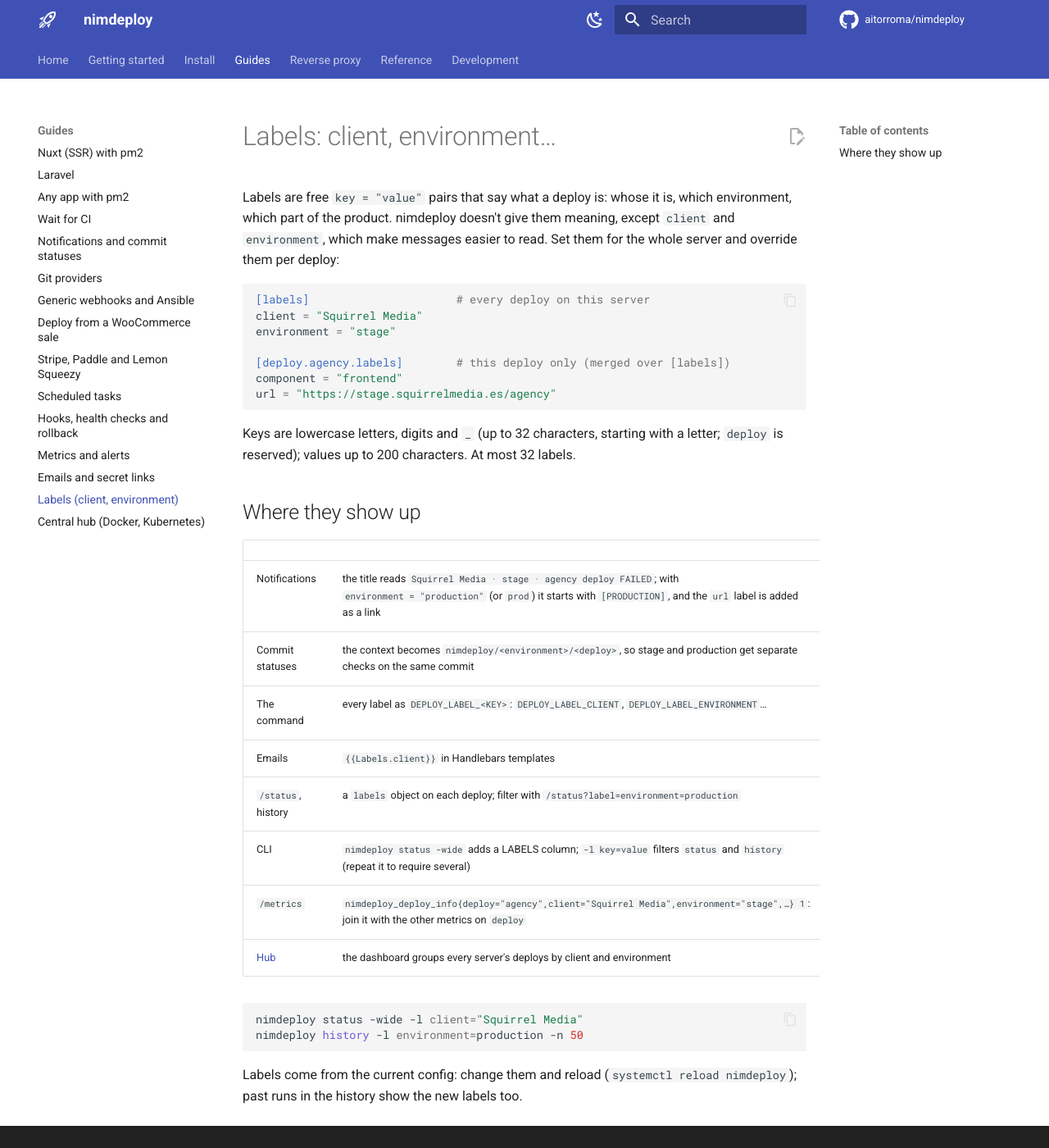
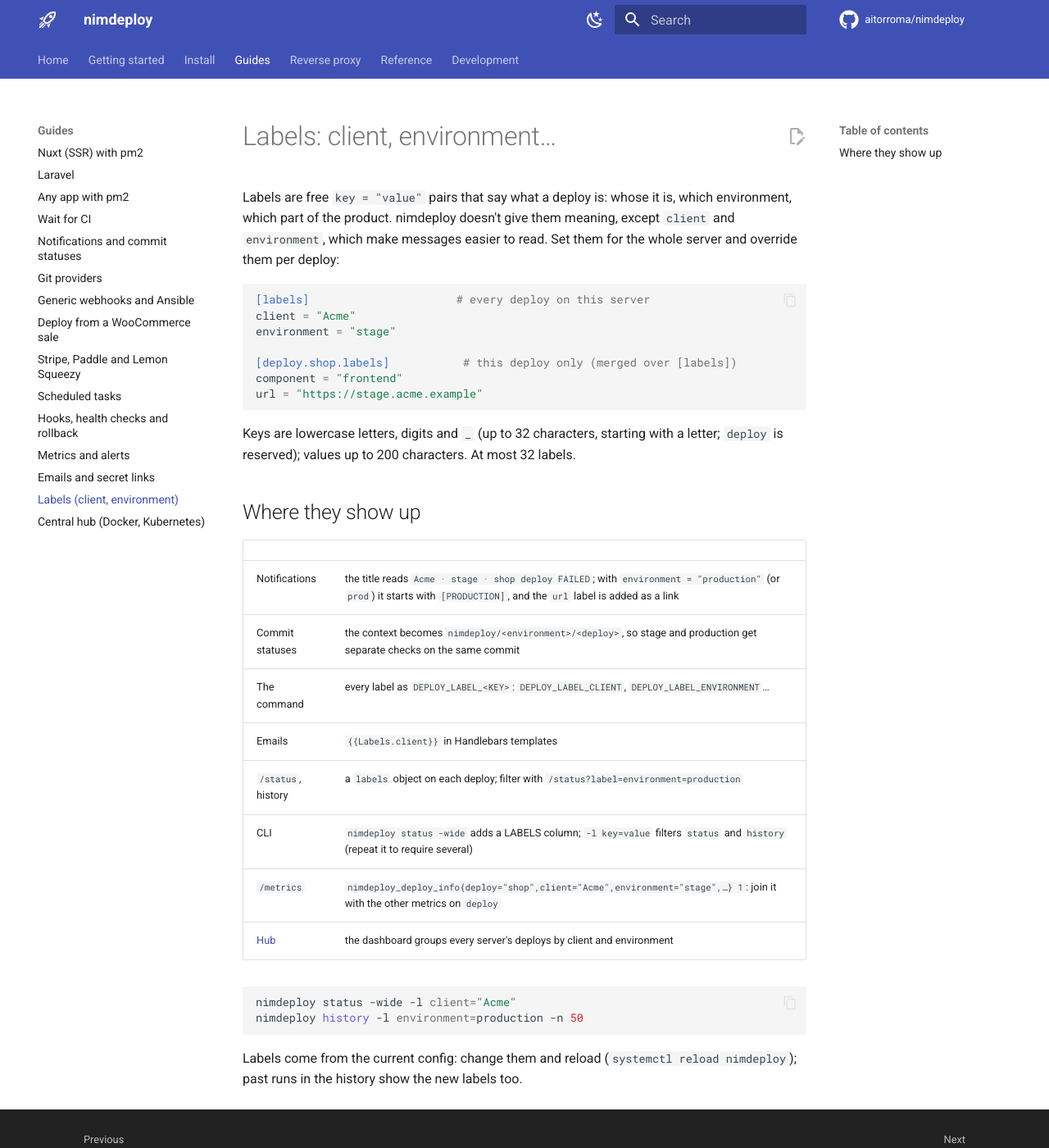
Before and after one commit to aitorroma/nimdeploy, an MkDocs documentation site: the page built from docs/guides/labels.md, in a window 1280 px wide and 1400 px high. Shown: the whole window at 82% size. Built offline with MkDocs 1.6.1 and Material for MkDocs 9.7.7, drawn with Linux system fonts in a browser that asks for light colours; comment, search, counter and statistics services are not loaded.

Commit message:
Docs: use neutral example names instead of real clients
Co-Authored-By: Claude Opus 5.5 <noreply@anthropic.com>

````diff
--- a/docs/guides/labels.md
+++ b/docs/guides/labels.md
@@ -7,12 +7,12 @@ to read. Set them for the whole server and override them per deploy:
 
 ```toml
 [labels]                      # every deploy on this server
-client = "Squirrel Media"
+client = "Acme"
 environment = "stage"
 
-[deploy.agency.labels]        # this deploy only (merged over [labels])
+[deploy.shop.labels]           # this deploy only (merged over [labels])
 component = "frontend"
-url = "https://stage.squirrelmedia.es/agency"
+url = "https://stage.acme.example"
 ```
 
 Keys are lowercase letters, digits and `_` (up to 32 characters, starting
@@ -23,17 +23,17 @@ labels.
 
 | | |
 |---|---|
-| Notifications | the title reads `Squirrel Media · stage · agency deploy FAILED`; with `environment = "production"` (or `prod`) it starts with `[PRODUCTION]`, and the `url` label is added as a link |
+| Notifications | the title reads `Acme · stage · shop deploy FAILED`; with `environment = "production"` (or `prod`) it starts with `[PRODUCTION]`, and the `url` label is added as a link |
 | Commit statuses | the context becomes `nimdeploy/<environment>/<deploy>`, so stage and production get separate checks on the same commit |
 | The command | every label as `DEPLOY_LABEL_<KEY>`: `DEPLOY_LABEL_CLIENT`, `DEPLOY_LABEL_ENVIRONMENT`… |
 | Emails | `{{Labels.client}}` in Handlebars templates |
 | `/status`, history | a `labels` object on each deploy; filter with `/status?label=environment=production` |
 | CLI | `nimdeploy status -wide` adds a LABELS column; `-l key=value` filters `status` and `history` (repeat it to require several) |
-| `/metrics` | `nimdeploy_deploy_info{deploy="agency",client="Squirrel Media",environment="stage",…} 1`: join it with the other metrics on `deploy` |
+| `/metrics` | `nimdeploy_deploy_info{deploy="shop",client="Acme",environment="stage",…} 1`: join it with the other metrics on `deploy` |
 | [Hub](hub.md) | the dashboard groups every server's deploys by client and environment |
 
 ```bash
-nimdeploy status -wide -l client="Squirrel Media"
+nimdeploy status -wide -l client="Acme"
 nimdeploy history -l environment=production -n 50
 ```
 
````
Also changed, not shown: README.md (+1 -1 lines), docs/guides/generic.md (+1 -1 lines), docs/guides/hub.md (+4 -4 lines), docs/index.md (+1 -1 lines), docs/reference/cli.md (+3 -3 lines), 2 other files.
